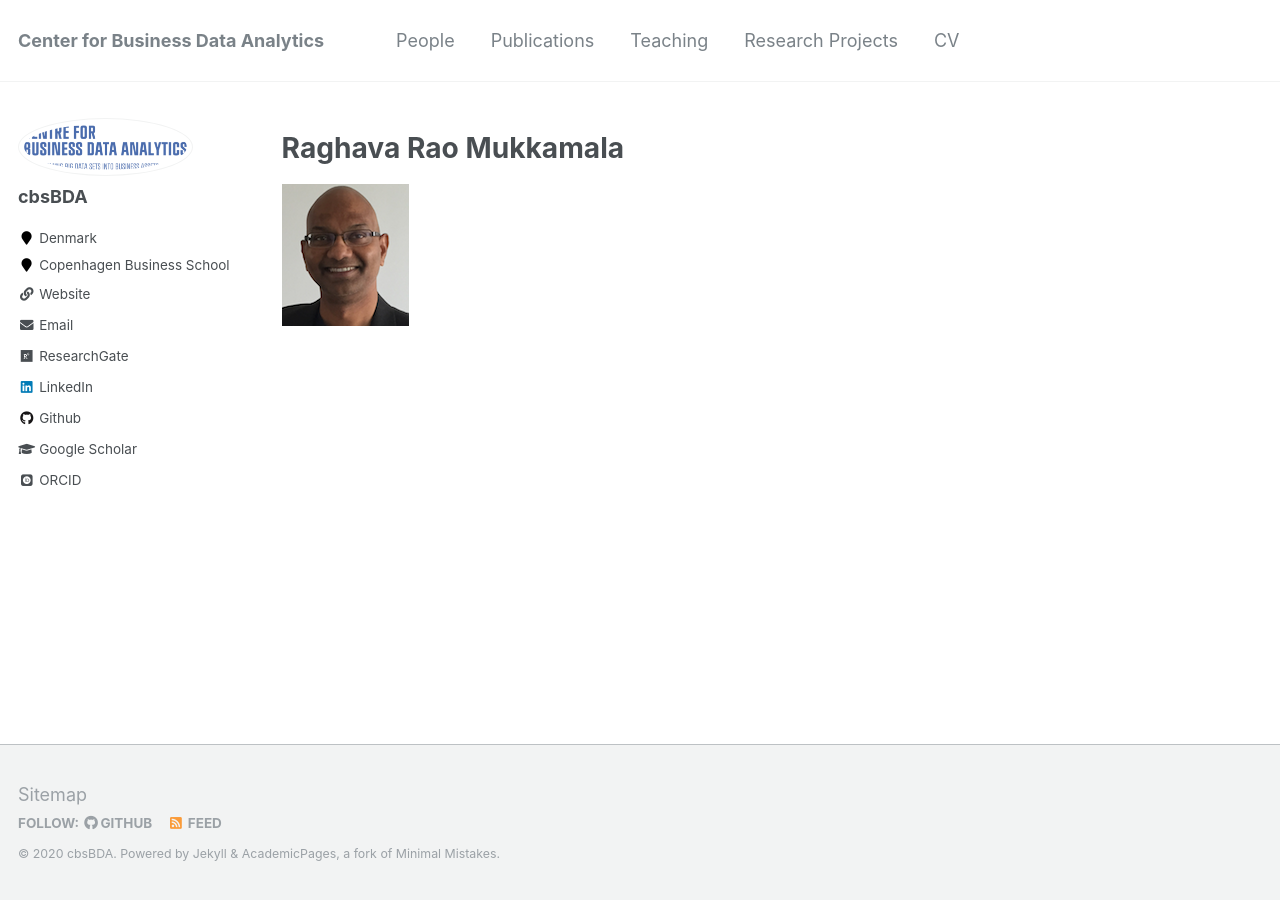
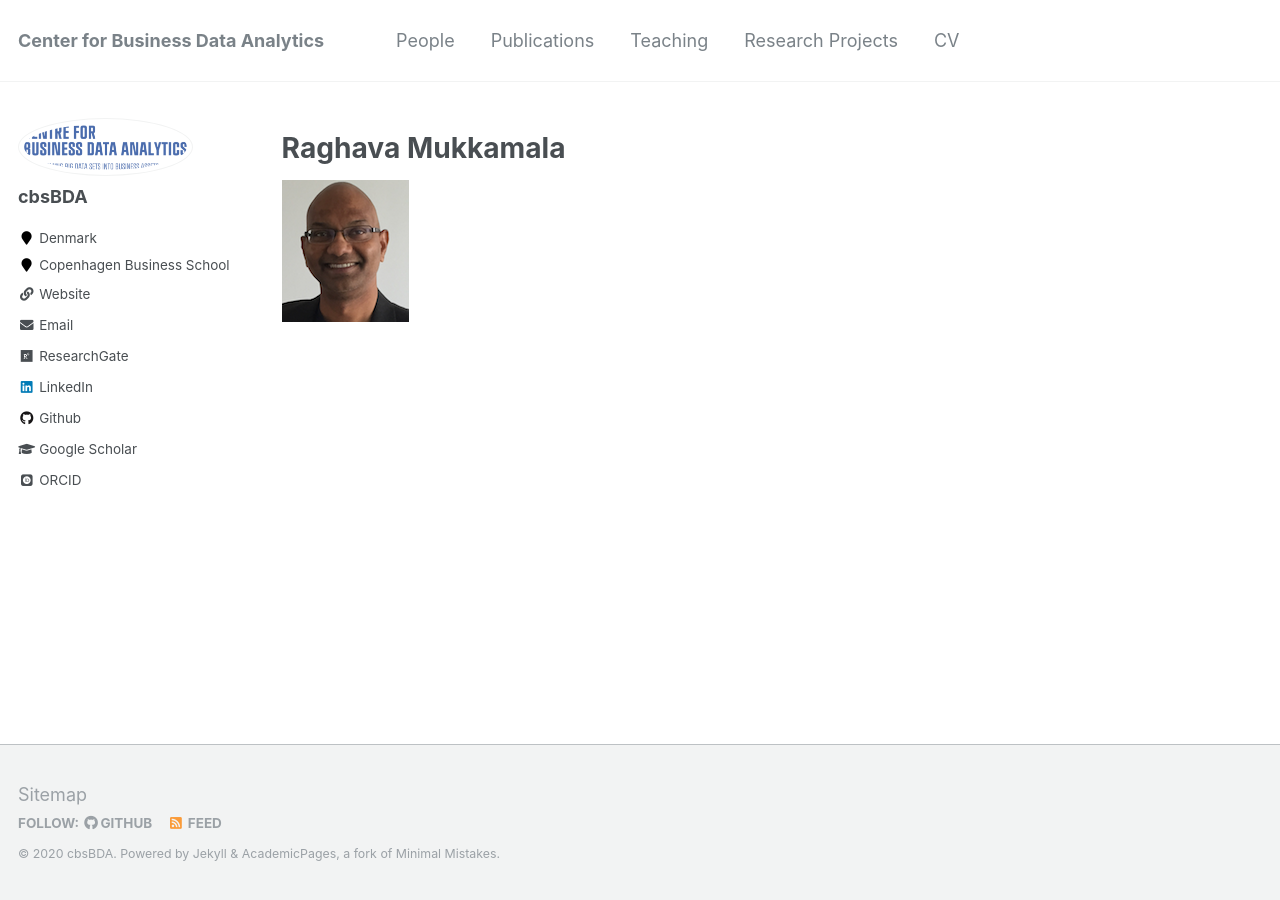
Before and after one commit to cbsBDA/cbsBDA-homepage, a Jekyll site: the page built from _pages/team.md, in a window 1280 px wide. Built offline with Jekyll 4.4.1, drawn with Linux system fonts in a browser that asks for light colours; some web fonts are replaced.

Commit message:
added content

```diff
--- a/_pages/team.md
+++ b/_pages/team.md
@@ -8,6 +8,5 @@ author_profile: true
 
 
 
-# Raghava Rao Mukkamala
-
-<img src="/images/raghava-passport.png" alt='Raghava Mukkamala'/>
+# Raghava Mukkamala
+<div class="avatar"><img src="/images/raghava-passport.png" alt='Raghava Mukkamala'/> </div>
```
